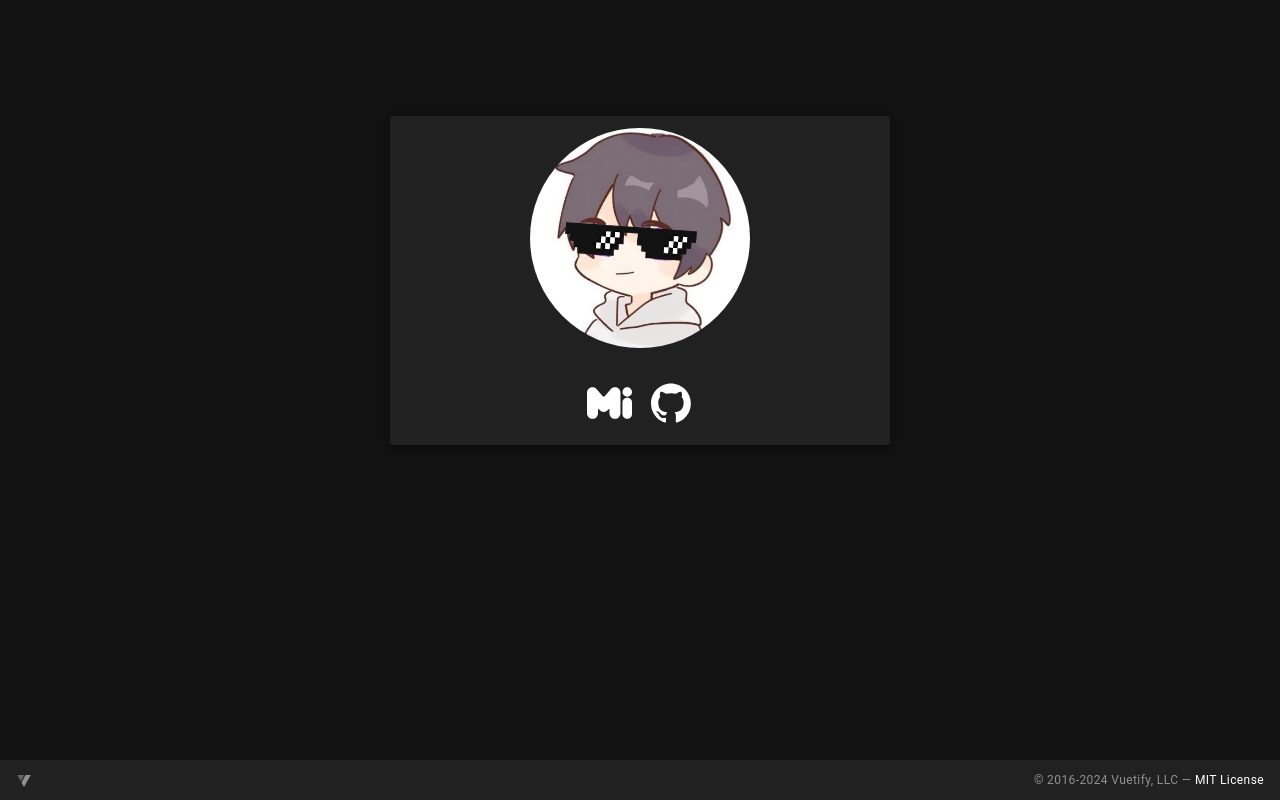
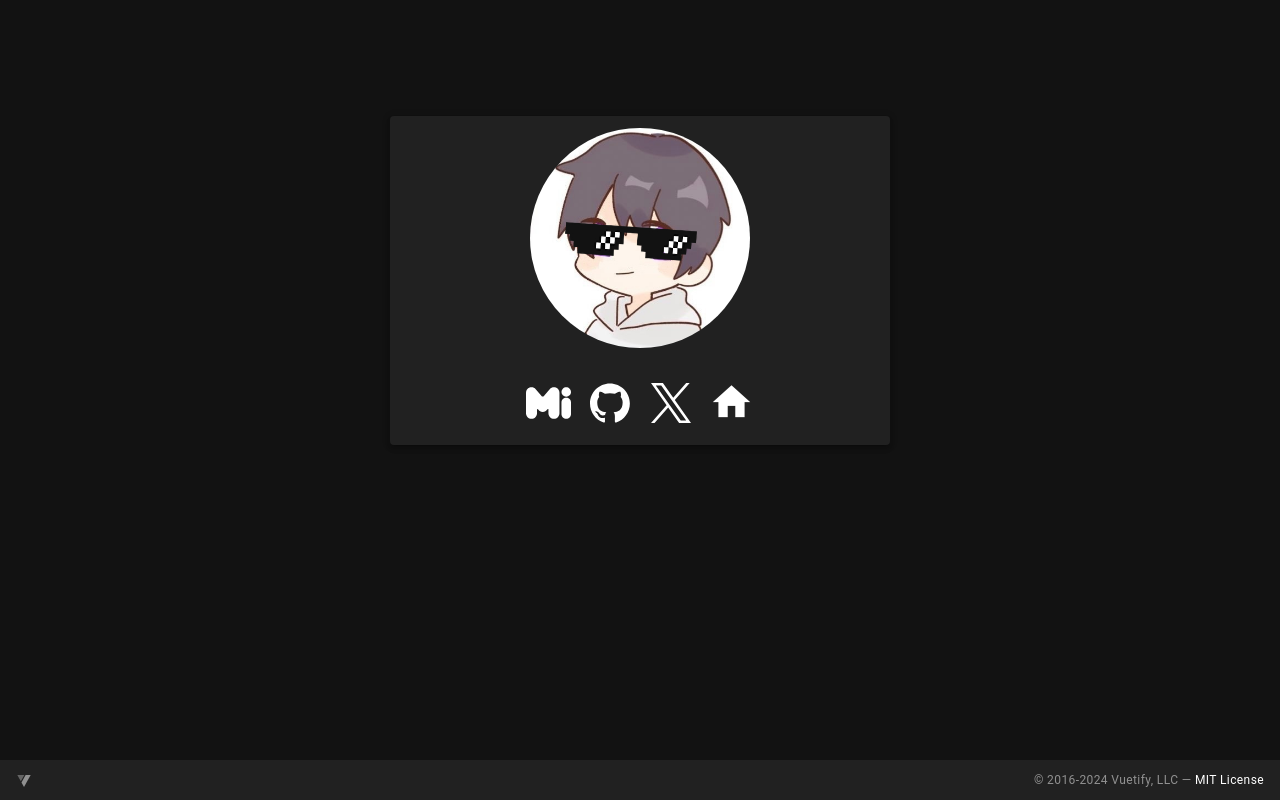
Before and after one commit to Kohxax/bokukoha-home, a Vue app: page / in a window 1280 px wide. Built offline with nearby package versions, Linux system fonts and the light colour scheme.

Commit message:
pull test 2

```diff
--- a/src/pages/index.vue
+++ b/src/pages/index.vue
@@ -40,6 +40,20 @@ const links = [
     href: 'https://github.com/Kohxax',
     size: 45,
     color: "white"
+  },
+  {
+    title: 'X',
+    icon: XIcon,
+    href: 'https://x.com/Kohxax',
+    size: 45,
+    color: "white"
+  },
+  {
+    title: "test",
+    icon: "mdi-home",
+    href: "https://map.bokukoha.dev",
+    size: 45,
+    color: "white"
   }
 ]
 </script>
```
